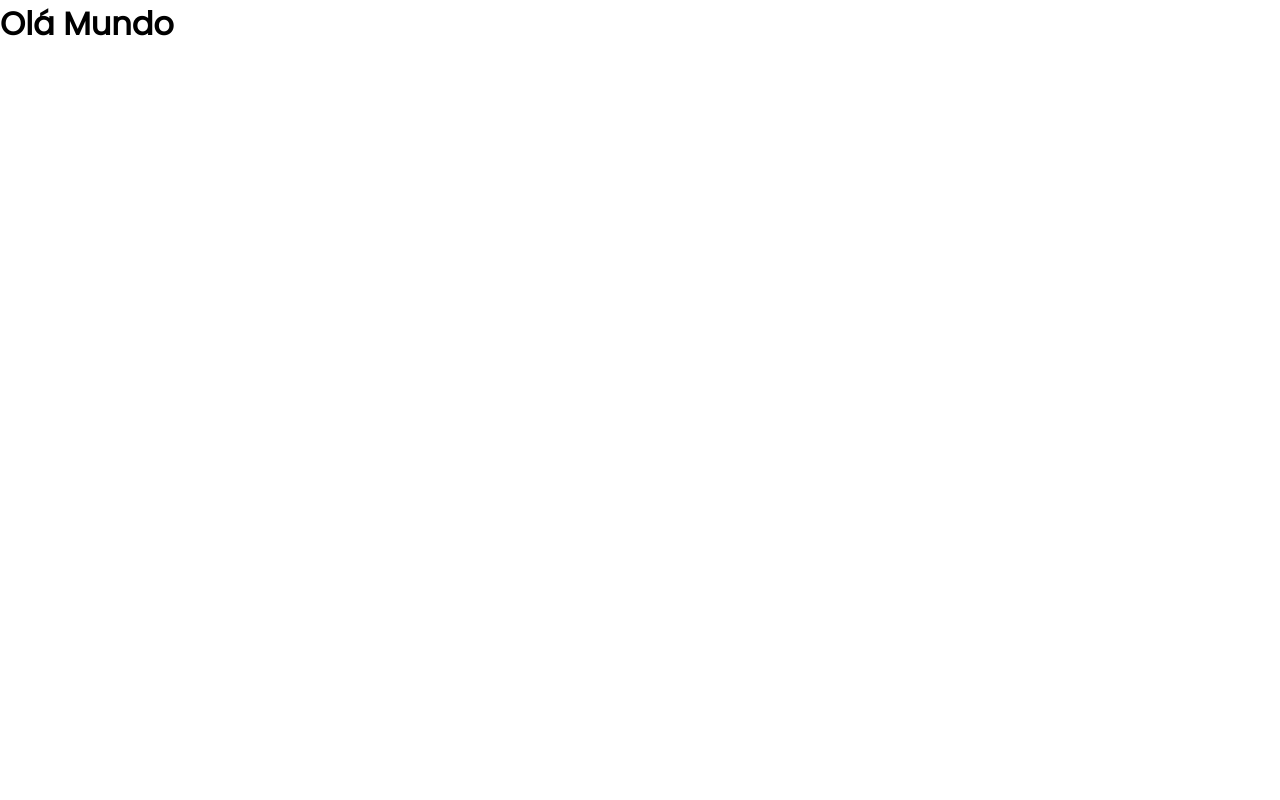
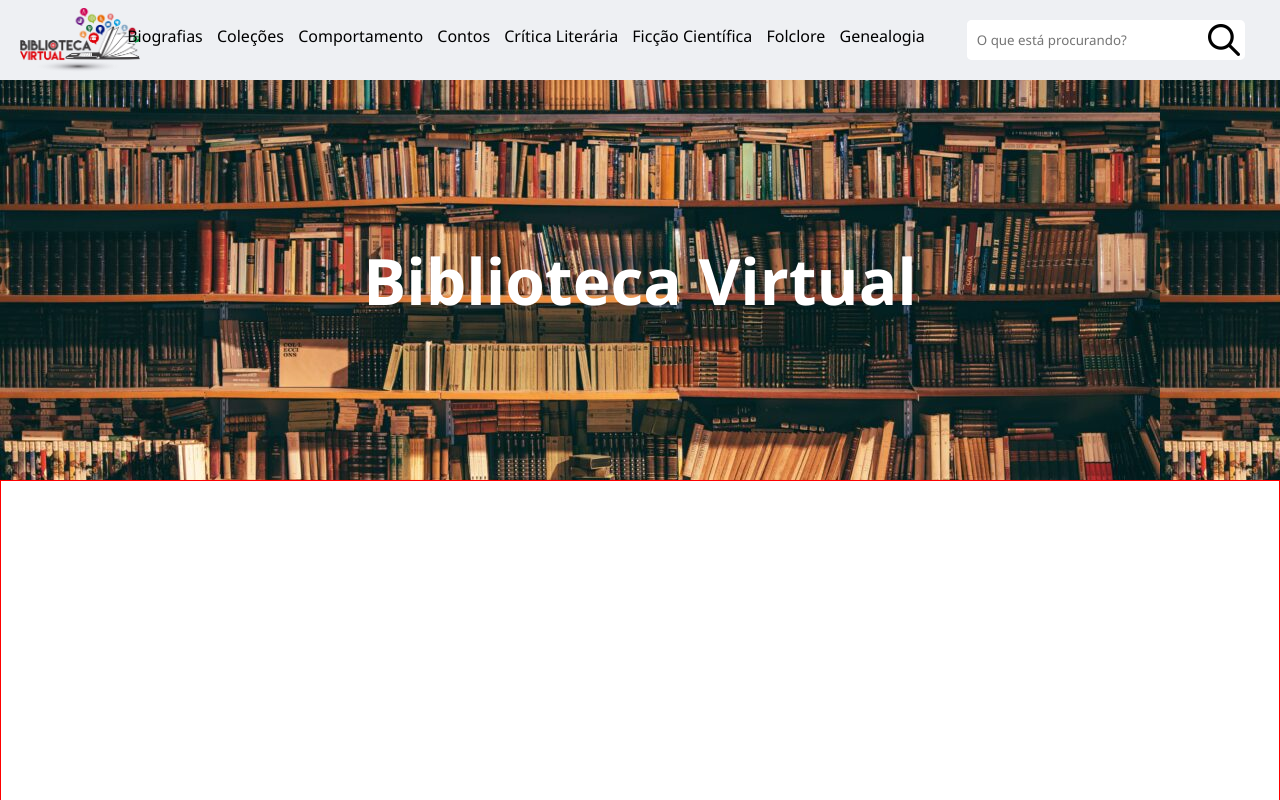
Before and after one commit to Valdeson/estudo, a plain HTML site: page index.html in a window 1280 px wide. Shown: the top 800 px of the page. Drawn offline with Linux system fonts and the light colour scheme.

Commit message:
Início do projeto

```diff
--- a/assets/css/index.css
+++ b/assets/css/index.css
@@ -1,12 +1,116 @@
-@font-face {
-    font-family: 'Poppins';
+/*@font-face {
     src: url('../fonts/Poppins-Regular.ttf') format('truetype');
-}
+}*/
 
 * {
-    font-family: 'Poppins';
+    font-family: 'Segoe UI';
     margin: 0;
     padding: 0;
     position: relative;
     box-sizing: border-box;
 }
+
+body {
+    width: 100%;
+    height: 100vh;
+}
+
+.navbar {
+    position: fixed;
+    background-color: hsla(210, 16%, 93%, 0.8);
+    width: 100%;
+    height: 10%;
+    min-height: 30px;
+    display: flex;
+    justify-content: center;
+    align-items: center;
+    z-index: 1;
+}
+
+.base-opcoes {
+    width: 70%;
+    height: 100%;
+    display: flex;
+    align-items: center;
+    justify-content: center;
+}
+
+#logo {
+    width: 120px;
+    left: 20px !important;
+}
+
+.base-opcoes  > ul  > li {
+    display: inline-block;
+    height:  30px;
+    margin-left: 5px;
+    margin-right: 5px;
+    list-style: none;
+    text-decoration: none;
+
+}
+
+.base-opcoes  > ul  > li :hover {
+    border-bottom: 5px #000 solid;;
+}
+
+a {
+    text-decoration: none;
+    color: #000;
+}
+
+.base-search {
+    width: 30%;
+    height: 100%;
+    display: flex;
+    align-items: center;
+    justify-content: center;
+}
+
+.base-input {
+    position: absolute;
+    background-color: #FFF;
+    width: 80%;
+    height: 50%;
+    display: flex;
+    align-items: center;
+    justify-content: center;
+    border-radius: 5px;
+}
+
+#search {
+    width: 100%;
+    height: 100%;
+    border: none;
+    border-radius: 5px;
+    padding-left: 10px;
+}
+
+#iconSearch {
+    height: 80%;
+    padding-right: 5px;;
+    cursor: pointer;
+}
+
+.sectionCapa {
+    background-image: url('../img/capa.jpg');
+    top: 10%;
+    width: 100%;
+    height: 50%;
+    z-index: 0;
+    display: flex;
+    align-items: center;
+    justify-content: center;
+}
+
+h1 {
+    color: #FFF;
+    font-size: 64px;
+}
+
+.teste {
+    top: 10%;
+    width: 100%;
+    height: 800px;
+    border: 1px red solid;
+}
--- a/index.html
+++ b/index.html
@@ -5,9 +5,40 @@
     <meta http-equiv="X-UA-Compatible" content="IE=edge">
     <meta name="viewport" content="width=device-width, initial-scale=1.0">
     <link rel="stylesheet" href="assets/css/index.css">
-    <title>Document</title>
+    <meta name="theme-color" content="#FFF">
+    <title>Biblioteca Online</title>
 </head>
 <body>
-        <h1>Olá Mundo</h1>
-</body>
+        <nav class="navbar">
+            <img src="assets/img/logo.png" alt="logo" id="logo">
+            <div class="base-opcoes">
+
+                <ul>
+                    <li><a href="#">Biografias</a></li>
+                    <li><a href="#">Coleções</a></li>
+                    <li><a href="#">Comportamento</a></li>
+                    <li><a href="#">Contos</a></li>
+                    <li><a href="#">Crítica Literária</a></li>
+                    <li><a href="#">Ficção Científica</a></li>
+                    <li><a href="#">Folclore</a></li>
+                    <li><a href="#teste">Genealogia</a></li>
+                </ul>
+            </div>
+            <div class="base-search">
+                <div class="base-input">
+                    <input type="search" id="search" class="search" name="search" placeholder="O que está procurando?">
+                    <img id="iconSearch" src="assets/img/icons/search.png" alt="Search">
+                </div>
+            </div>
+        </nav>
+
+        <section class="sectionCapa">
+            <h1>Biblioteca Virtual</h1>
+        </section>
+
+        <div class="teste">
+
+        </div>
+
+    </body>
 </html>
```
Also changed, not shown: assets/img/capa.jpg (added), assets/img/icons/search.png (added), assets/img/logo.png (added).
